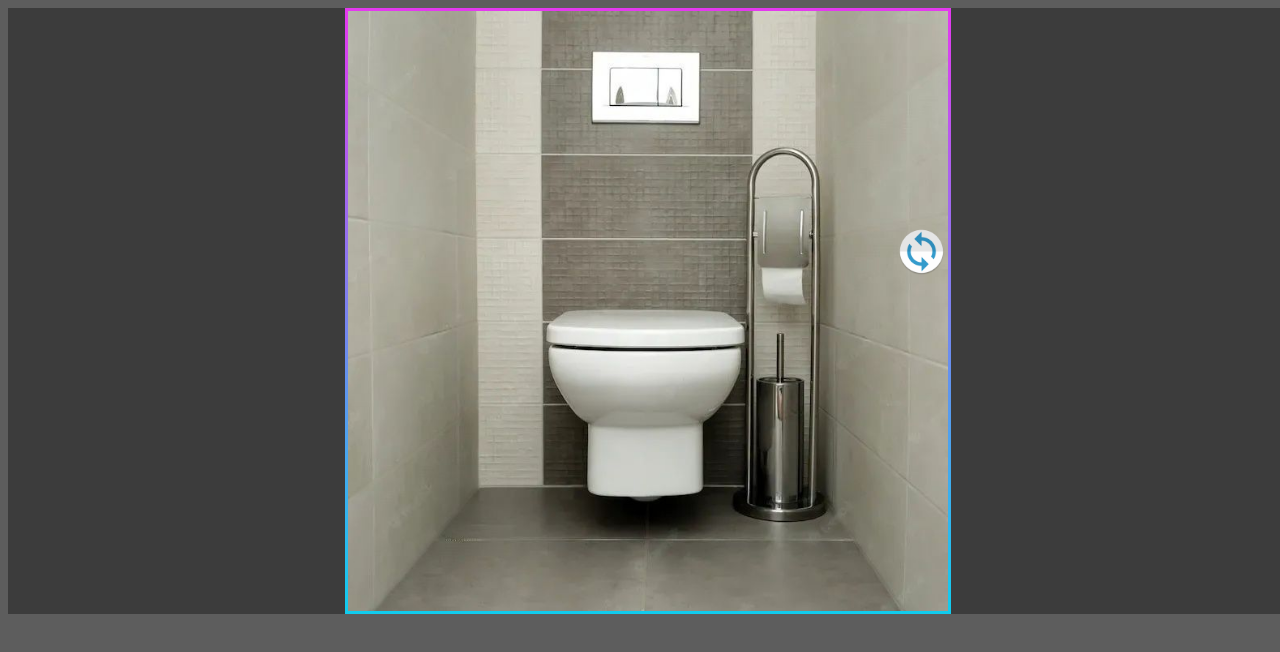
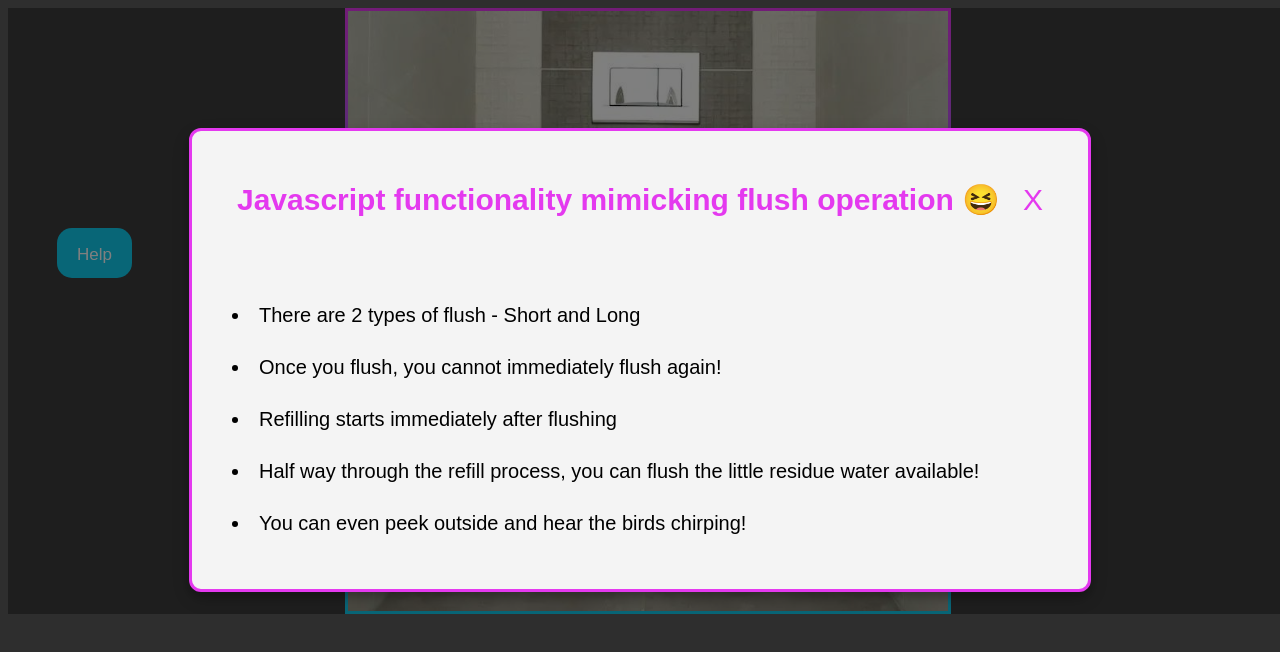
Before and after one commit to sunit30/flush, a plain HTML site: page index.html in a window 1280 px wide. Drawn offline with Linux system fonts and the light colour scheme.

Commit message:
Update index.html

```diff
--- a/index.html
+++ b/index.html
@@ -6,8 +6,29 @@
     <meta name="viewport" content="width=device-width, initial-scale=1.0" />
     <link rel="stylesheet" href="style.css" />
     <title>Flush</title>
+    <script type="text/javascript">
+      window.onload = () => {
+        var modal = document.getElementById('simpleModal');
+        modal.style.display = 'block';
+      }
+    </script>
   </head>
   <body>
+    <div id="simpleModal" class="modal-overlay">
+      <div class="modal-content">
+        <div class="modal-header">
+            <span class="closeBtn">X</span>
+            <h2>Javascript functionality mimicking flush operation 😆️</h2>
+        </div>
+        <div class="modal-body">
+          <p><li>There are 2 types of flush - Short and Long</li></p>
+          <p><li>Once you flush, you cannot immediately flush again!</li></p>
+          <p><li>Refilling starts immediately after flushing</li></p>
+          <p><li>Half way through the refill process, you can flush the little residue water available!</li></p>
+          <p><li>You can even peek outside and hear the birds chirping!</li></p>
+        </div>
+      </div>
+    </div>
     <div id="img-container">
       <img
         id="main-image"
@@ -15,6 +36,7 @@
         src="images/interior.jpeg"
         alt="bathroom-image"
       />
+      <button id="modalBtn" class="button location">Help</button>
       <div id="short" class="location"></div>
       <div id="long" class="location"></div>
       <div id="toggle" class="location">
```
